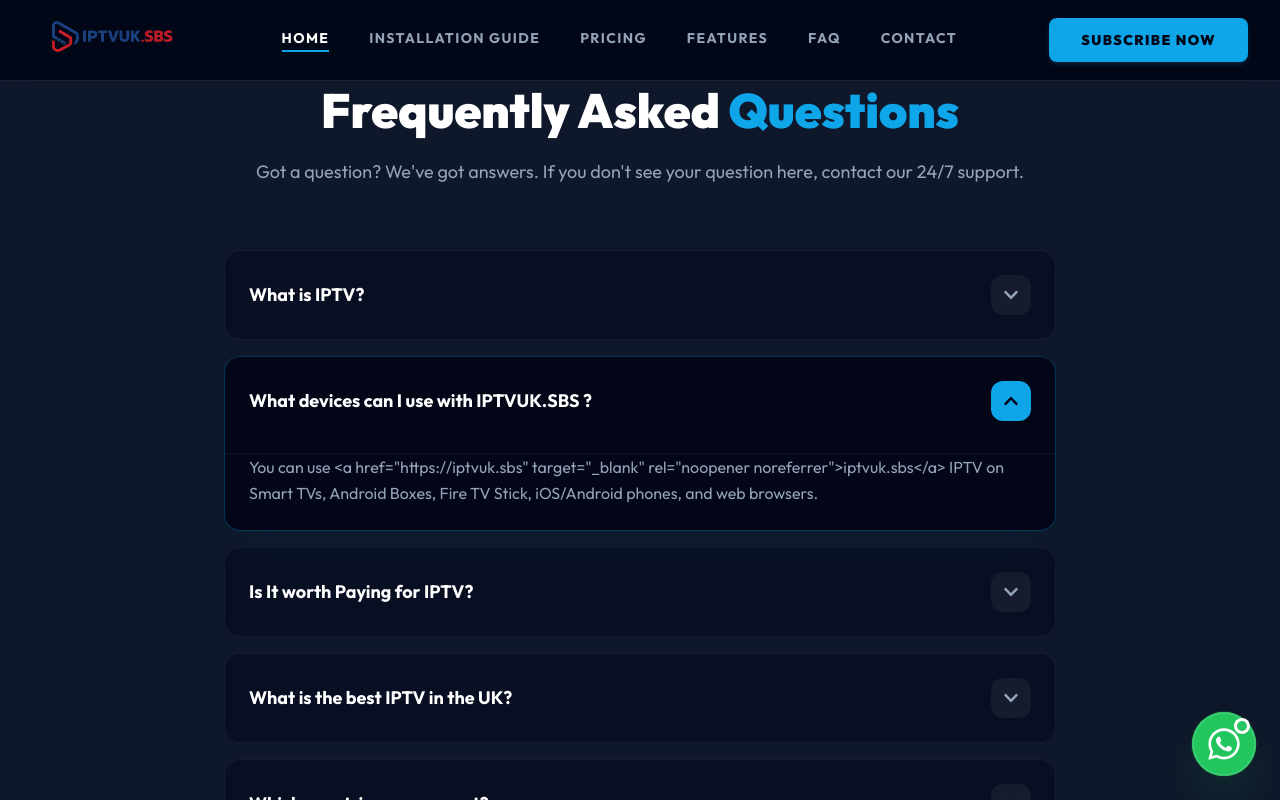
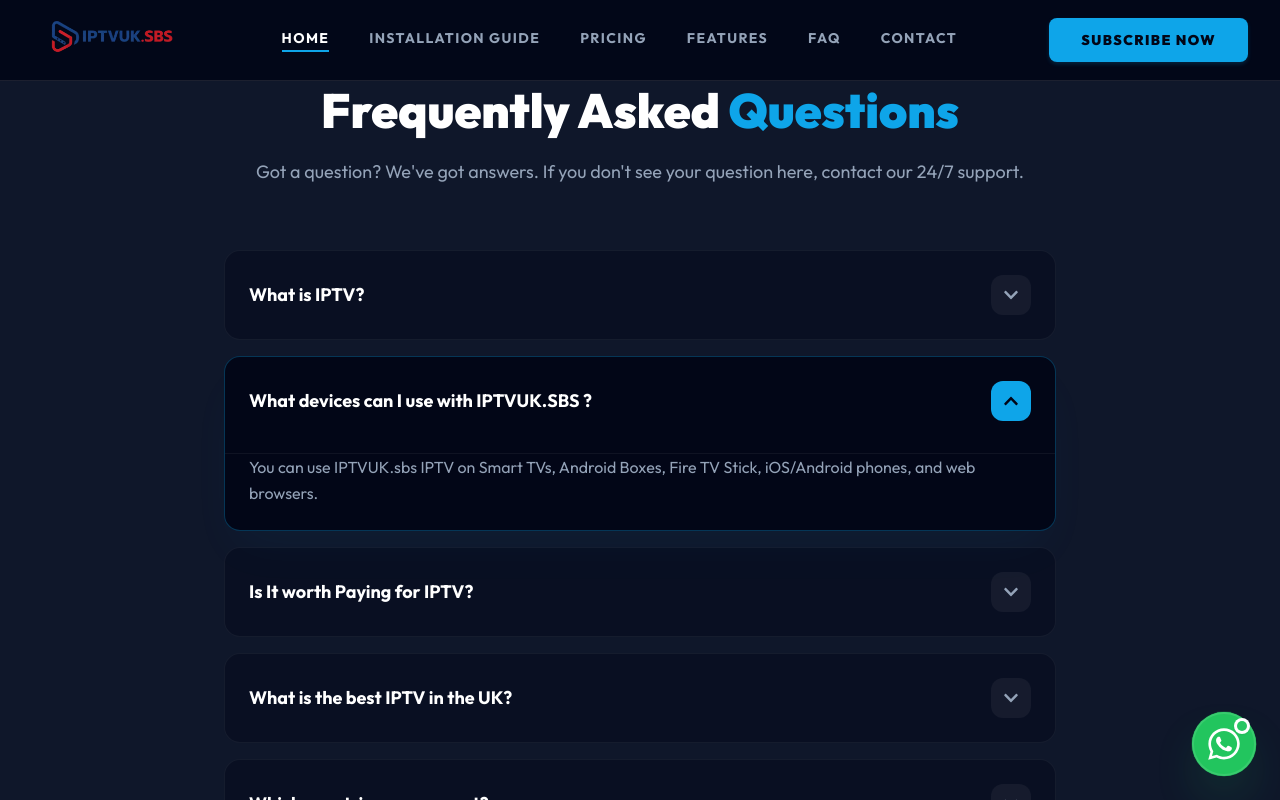
Before and after one commit to Umar-Khan1092/iptv-uk-site, a React (Vite) app: page / in a window 1280 px wide. Both pictures are taken after a click on the button "What devices can I use with IPTVUK.SBS ?". Shown: the part 5854-6654 px from the top of the page. Built offline with nearby package versions, Linux system fonts and the light colour scheme.

Commit message:
Update FAQSection.jsx

```diff
--- a/src/components/FAQSection.jsx
+++ b/src/components/FAQSection.jsx
@@ -15,8 +15,15 @@ const FAQSection = () => {
         },
         {
             question: "What devices can I use with IPTVUK.SBS ?",
-            answer: 'You can use <a href="https://iptvuk.sbs" target="_blank" rel="noopener noreferrer">iptvuk.sbs</a> IPTV on Smart TVs, Android Boxes, Fire TV Stick, iOS/Android phones, and web browsers.'
+            answer: (
+                <>
+                    You can use <a href="https://iptvuk.sbs" target="_blank" rel="noopener noreferrer">
+                        IPTVUK.sbs
+                    </a> IPTV on Smart TVs, Android Boxes, Fire TV Stick, iOS/Android phones, and web browsers.
+                </>
+            )
         },
+
         {
             question: "Is It worth Paying for IPTV?",
             answer: "Absolutely! Paying for IPTV allows you to watch high-quality channels, live sports, your favourite TV shows, and the most recent films without interruption."
```
